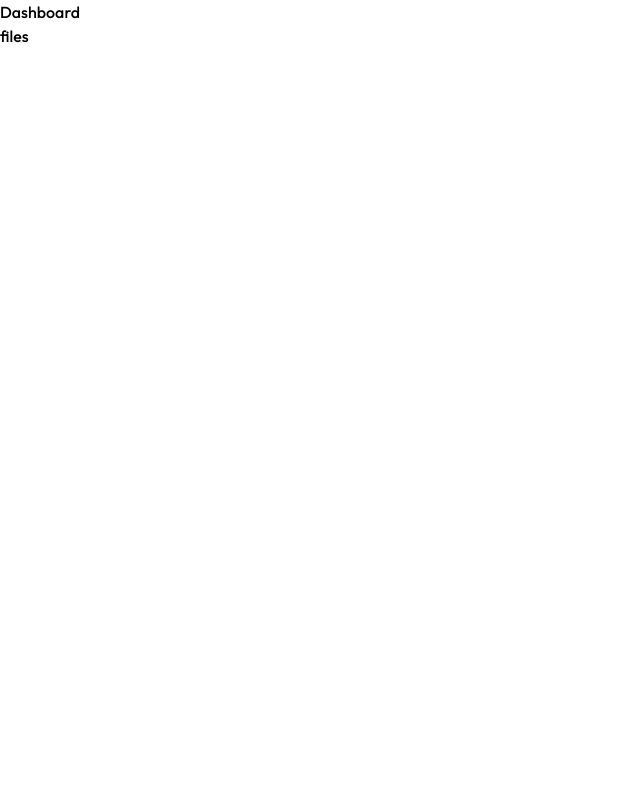
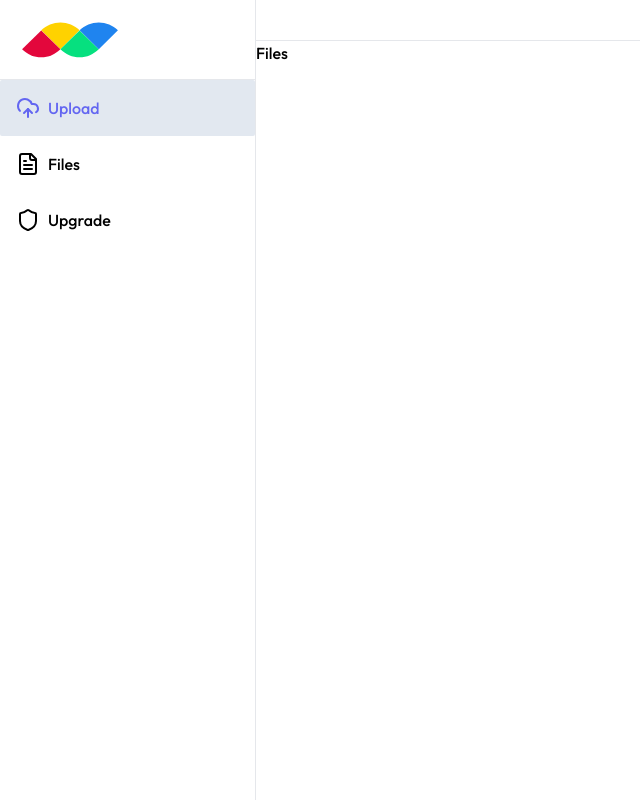
Before and after one commit to faqihfnf/file-drive-app, a Next.js app: page /files in a window 1280 px wide. Shown: the whole page, without its empty margins (0-640 px from the left). Built offline with nearby package versions, Linux system fonts and the light colour scheme.

Commit message:
add side bar menu but only UI and not complete button

```diff
--- a/app/(auth)/(routes)/sign-in/[[...sign-in]]/page.jsx
+++ b/app/(auth)/(routes)/sign-in/[[...sign-in]]/page.jsx
@@ -21,7 +21,6 @@ export default function Page() {
                 />
               </svg>
             </a>
-
             <h2 className="mt-6 text-2xl font-bold text-white sm:text-3xl md:text-4xl">Welcome to File Drive</h2>
 
             <p className="mt-4 leading-relaxed text-white/90">Lorem, ipsum dolor sit amet consectetur adipisicing elit. Eligendi nam dolorum aliquam, quibusdam aperiam voluptatum.</p>
--- a/app/(dashboard)/(routes)/files/page.js
+++ b/app/(dashboard)/(routes)/files/page.js
@@ -4,8 +4,10 @@ import React from "react";
 function files() {
   return (
     <div>
-      files
-      <UserButton />
+      Files
+      <div>
+        <UserButton />
+      </div>
     </div>
   );
 }
--- /dev/null
+++ b/app/(dashboard)/_components/SideNav.js
@@ -0,0 +1,46 @@
+"use client";
+import { CloudUpload, FileText, Shield } from "lucide-react";
+import React, { useState } from "react";
+import Image from "next/image";
+
+function SideNav() {
+  const navList = [
+    {
+      id: 1,
+      name: "Upload",
+      icon: CloudUpload,
+      path: "/upload",
+    },
+    {
+      id: 2,
+      name: "Files",
+      icon: FileText,
+      path: "/upload",
+    },
+    {
+      id: 3,
+      name: "Upgrade",
+      icon: Shield,
+      path: "/upload",
+    },
+  ];
+
+  const [activeIndex, setActiveIndex] = useState(0);
+  return (
+    <div className="shawdow-sm h-full border-r">
+      <div className="p-5 border-b">
+        <Image src="/logo.svg" width={100} height={100} alt="Logo" />
+      </div>
+      <div className="flex flex-col float-left w-full">
+        {navList.map((item, index) => (
+          <button className={`flex items-center gap-2 p-4 w-full hover:bg-indigo-500 hover:text-white rounded-sm ${activeIndex === index ? "bg-slate-200 text-indigo-500" : null}`} onClick={() => setActiveIndex(index)}>
+            <item.icon />
+            <h2>{item.name}</h2>
+          </button>
+        ))}
+      </div>
+    </div>
+  );
+}
+
+export default SideNav;
--- /dev/null
+++ b/app/(dashboard)/_components/TopHeader.js
@@ -0,0 +1,16 @@
+import { UserButton } from "@clerk/nextjs";
+import { AlignJustify } from "lucide-react";
+import Image from "next/image";
+import React from "react";
+
+function TopHeader() {
+  return (
+    <div className="flex p-5 border-b justify-between items-center md:justify-end">
+      <AlignJustify className="md:hidden" />
+      <Image src="/logo.svg" width={100} height={100} alt="Logo" className="md:hidden" />
+      <UserButton />
+    </div>
+  );
+}
+
+export default TopHeader;
--- a/app/(dashboard)/layout.js
+++ b/app/(dashboard)/layout.js
@@ -1,10 +1,17 @@
 import React from "react";
+import SideNav from "./_components/SideNav";
+import TopHeader from "./_components/TopHeader";
 
 function layout({ children }) {
   return (
     <div>
-      <h1>Dashboard</h1>
-      {children}
+      <div className=" h-full md:w-64 flex-col fixed inset-y-0 z-50 md:flex hidden">
+        <SideNav />
+      </div>
+      <div className="md:ml-64">
+        <TopHeader />
+        {children}
+      </div>
     </div>
   );
 }
--- a/package.json
+++ b/package.json
@@ -10,6 +10,7 @@
   },
   "dependencies": {
     "@clerk/nextjs": "^5.6.4",
+    "lucide-react": "^0.447.0",
     "next": "14.0.3",
     "react": "^18",
     "react-dom": "^18"
```
Also changed, not shown: 1 other file (tests, documents, lock files or other folders).
